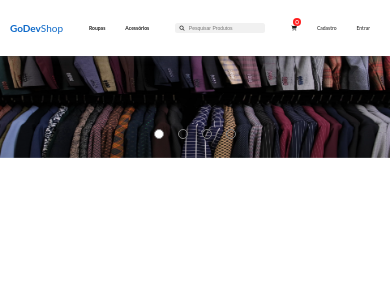
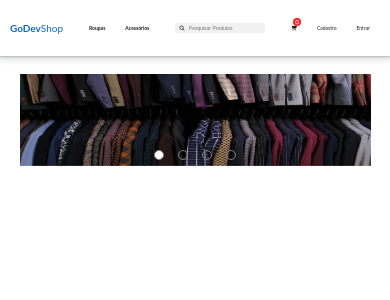
Before and after one commit to quintaodiogo/Ecommerce-Godev, a React (Create React App) app: page / in a window 390 px wide. Shown: the top 300 px of the page. Built offline with nearby package versions, Linux system fonts and the light colour scheme.

Commit message:
Update Slider.css

```diff
--- a/src/components/Slider/Slider.css
+++ b/src/components/Slider/Slider.css
@@ -1,42 +1,47 @@
 * {
   box-sizing: border-box;
   margin: 0;
+  padding: 0;
 }
 
 
 .slider-container {
   max-width: 100%;
   height: auto;
-  padding-top: 73px;
-  position: static;
+  padding-top:calc(120px - 1em);
+  position: relative;
+  margin-right: 5%;
+  margin-left: 5%;
 }
 
 .active {
-  display: inline-block;
+  display: inline-flex;
+  height: 400px;
 }
 
 .inactive {
   display: none;
+  height: 400px;
 }
 
 .slides {
-  height: 400px;
-  width: 100%;
+  max-height: 400px;
+  min-width: 100%;
   position: relative;
 }
 
 .slide-image {
   width: 100%;
+  max-height: 400px;
   position: absolute;
   object-fit: contain;
 }
 
 .all-dots {
   display: flex;
-  position: relative;
   justify-content: center;
   align-items: center;
-  transform: translateY(-400%);
+  transform: translateY(-300%);
   z-index: 70;
 }
 .dot {
@@ -48,6 +53,7 @@
   border-radius: 50%;
   display: inline-block;
   transition: ease 500ms;
+  overflow: hidden;
 }
 
 .slider-container:hover .dot:hover {
@@ -56,95 +62,131 @@
 .slider-container .active-dot {
   background-color: white; }
 
-@media (max-width:2600px) {
+@media(max-width:1600px) {
   .all-dots {
-    top: 240px;
+    transform: translateY(-350%);
   }
 }
-@media (max-width:2272px) {
+@media (max-width:1500px) {
   .all-dots {
-    top: 180px;
+    transform: translateY(-550%);
   }
 }
-@media (max-width:2050px) {
+
+@media (max-width:1360px) {
   .all-dots {
-    top: 130px;
+    transform: translateY(-650%);
   }
 }
-@media (max-width:1832px) {
+@media (max-width:1275px) {
   .all-dots {
-    top: 90px;
+    transform: translateY(-750%);
   }
 }
-@media (max-width:1652px) {
+@media (max-width:1275px) {
   .all-dots {
-    top: 30px;
+    transform: translateY(-750%);
   }
 }
-@media (max-width:1448px) {
+
+
+@media (max-width:1200px) {
+  .slider-container {
+    padding-top:calc(100px - 1em);
+  }
+  .active {
+    height: 300px;
+  }
   .all-dots {
-    top: 0px;
+    transform: translateY(-350%);
   }
 }
-@media (max-width:1312px) {
+@media (max-width:1100px) {
   .all-dots {
-    top: -30px;
+    transform: translateY(-450%);
   }
 }
-@media (max-width:1204px) {
+@media (max-width:1010px) {
   .all-dots {
-    top: -70px;
+    transform: translateY(-550%);
   }
 }
-@media (max-width:1050px) {
-  .all-dots {
-    top: -120px;
+@media (max-width:900px) {
+  .slider-container {
+    padding-top:calc(90px - 1em);
   }
-}
-@media (max-width:852px) {
-  .all-dots {
-    top: -180px;
+  .active {
+    height: 200px;
   }
   .dot {
     height: 10px;
     width: 10px;
+    margin: 0px 7px;
     border: 1px solid gray;
   }
-}
-@media (max-width:746px) {
   .all-dots {
-    top: -200px;
+    transform: translateY(-250%);
   }
 }
-
+@media (max-width:800px) {
+  .all-dots {
+    transform: translateY(-380%);
+  }
+}
+@media (max-width:750px) {
+  .all-dots {
+    transform: translateY(-480%);
+  }
+}
+@media (max-width:705px) {
+  .all-dots {
+    transform: translateY(-580%);
+  }
+}
 @media (max-width:660px) {
   .all-dots {
-    top: -230px;
+    transform: translateY(-680%);
   }
 }
-@media (max-width:546px) {
+@media (max-width:615px) {
   .all-dots {
-    top: -260px;
+    transform: translateY(-800%);
   }
 }
-@media (max-width:454px) {
+@media (max-width:570px) {
   .all-dots {
-    top: -290px;
+    transform: translateY(-980%);
   }
 }
-@media (max-width:324px) {
+@media (max-width:500px) {
+
+  .active {
+    height: 120px;
+  }
   .all-dots {
-    top: -310px;
+    transform: translateY(-280%);
   }
 }
-
-@media (max-width:1200px) {
-  .slider-container {
-    padding-top: 60px;
+@media (max-width:467px) {
+  .all-dots {
+    transform: translateY(-380%);
   }
 }
-@media (max-width:900px) {
-  .slider-container {
-    padding-top: 55px;
+@media (max-width:410px) {
+  .all-dots {
+    transform: translateY(-480%);
   }
 }
+@media (max-width:370px) {
+  .all-dots {
+    transform: translateY(-580%);
+  }
+}
+@media (max-width:330px) {
+  .all-dots {
+    transform: translateY(-500%);
+  }
+  .active {
+    height: 100px;
+  }
+}
```
